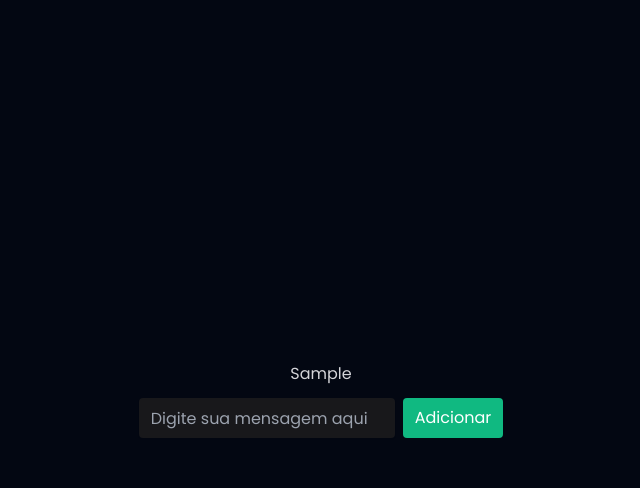
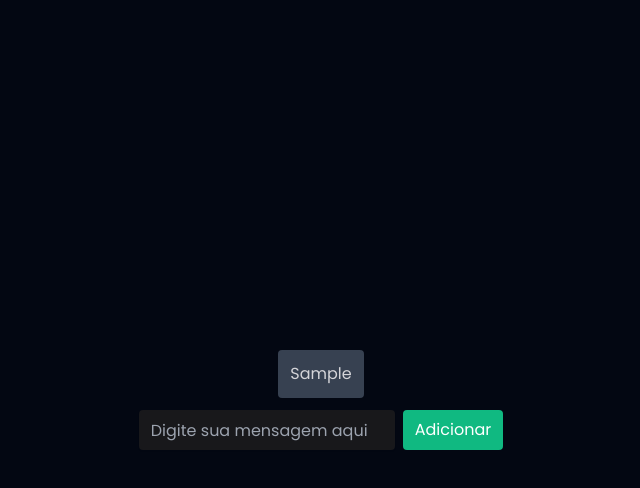
Before and after one commit to luizpaulo2005/avaliacao01-cpwi, a plain HTML site: page ex01/index.html in a window 1280 px wide. Both pictures are taken after typing "Sample" into the empty fields and a click on the button "Adicionar". Shown: the whole page, without its empty margins (319-959 px from the left). Drawn offline with nearby package versions, Linux system fonts and the light colour scheme.

Commit message:
prettier + correcoes de css

```diff
--- a/ex01/index.html
+++ b/ex01/index.html
@@ -12,8 +12,8 @@
       }
     </style>
   </head>
-  <body class="bg-gray-950 text-zinc-300 min-h-screen flex flex-col gap-3 justify-center items-center">
-    <div id="message-box" class="bg-gray-700 p-3 rounded">Mensagem</div>
+  <body class="bg-gray-950 text-zinc-300 min-h-screen p-4 flex flex-col gap-3 justify-center items-center">
+    <div id="message-box" class="bg-gray-700 p-3 rounded max-w-xl break-all text-justify">Mensagem</div>
     <div class="flex flex-col text-center justify-center items-center">
         <div class="flex gap-2 items-center">
             <input type="text" placeholder="Digite sua mensagem aqui" id="input_message" class="outline-none shadow-sm rounded h-10 px-3 w-64 bg-zinc-900 text-white">
--- a/ex01/script.js
+++ b/ex01/script.js
@@ -1,18 +1,18 @@
-const input_message = document.querySelector('#input_message')
-const button_message = document.querySelector('#button_message')
-const div_message = document.querySelector('#message-box')
+const input_message = document.querySelector("#input_message");
+const button_message = document.querySelector("#button_message");
+const div_message = document.querySelector("#message-box");
 
-div_message.style.display = "none"
+div_message.style.display = "none";
 
 const showMessage = () => {
-    if (input_message.value == "") {
-        alert('A caixa de texto está vazia')
-        div_message.textContent = ""
-    } else {
-        div_message.style.display = "contents"
-        div_message.textContent = input_message.value
-        input_message.value = ""
-    }
-}
+  if (input_message.value == "") {
+    alert("A caixa de texto está vazia");
+    div_message.textContent = "";
+  } else {
+    div_message.style.display = "flex";
+    div_message.textContent = input_message.value;
+    input_message.value = "";
+  }
+};
 
-button_message.addEventListener('click', showMessage)
+button_message.addEventListener("click", showMessage);
```
